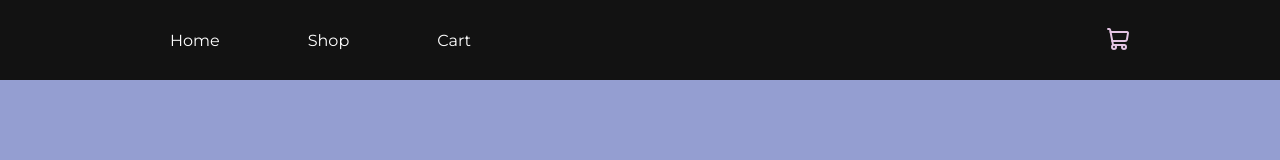
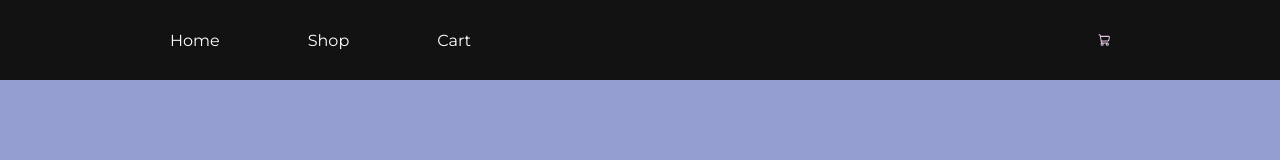
Before and after one commit to rootankush/shopping-cart, a React (Vite) app: page / in a window 1280 px wide. Shown: the top 160 px of the page. Built offline with nearby package versions, Linux system fonts and the light colour scheme.

Commit message:
feat: added indicator for how many items in cart

```diff
--- a/src/components/Header/Header.jsx
+++ b/src/components/Header/Header.jsx
@@ -1,8 +1,9 @@
 import { ShoppingCart } from "lucide-react";
+import { useState } from "react";
 import { Link } from "react-router-dom";
 import styles from "../Header/Header.module.css";
 
-export default function Header() {
+export default function Header({ indicator }) {
   return (
     <header className={styles.header}>
       <nav className={styles.nav}>
@@ -18,6 +19,7 @@ export default function Header() {
       </nav>
       <button type="button" className={styles.button}>
         <ShoppingCart />
+        <p className={styles.indicator}>{indicator}</p>
       </button>
     </header>
   );
--- a/src/components/Header/Header.module.css
+++ b/src/components/Header/Header.module.css
@@ -27,8 +27,20 @@
 }
 
 .button {
+	display: flex;
+	gap: 8px;
 	color: var(--secondary-color);
 	background: none;
 	border: none;
 	font-family: "Montserrat", sans-serif;
+	font-size: 0.75rem;
+	font-weight: 700;
 }
+
+.indicator {
+	background-color: var(--secondary-color);
+	color: var(--accent-color);
+	border-radius: 50%;
+	width: 70%;
+	height: 70%;
+}
```
